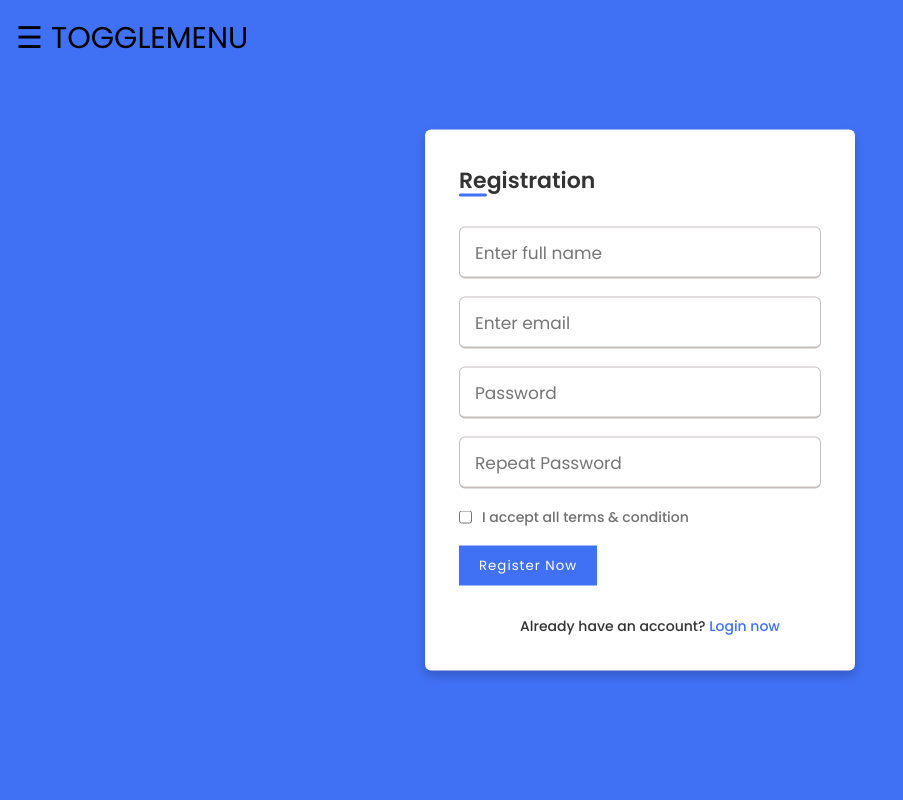
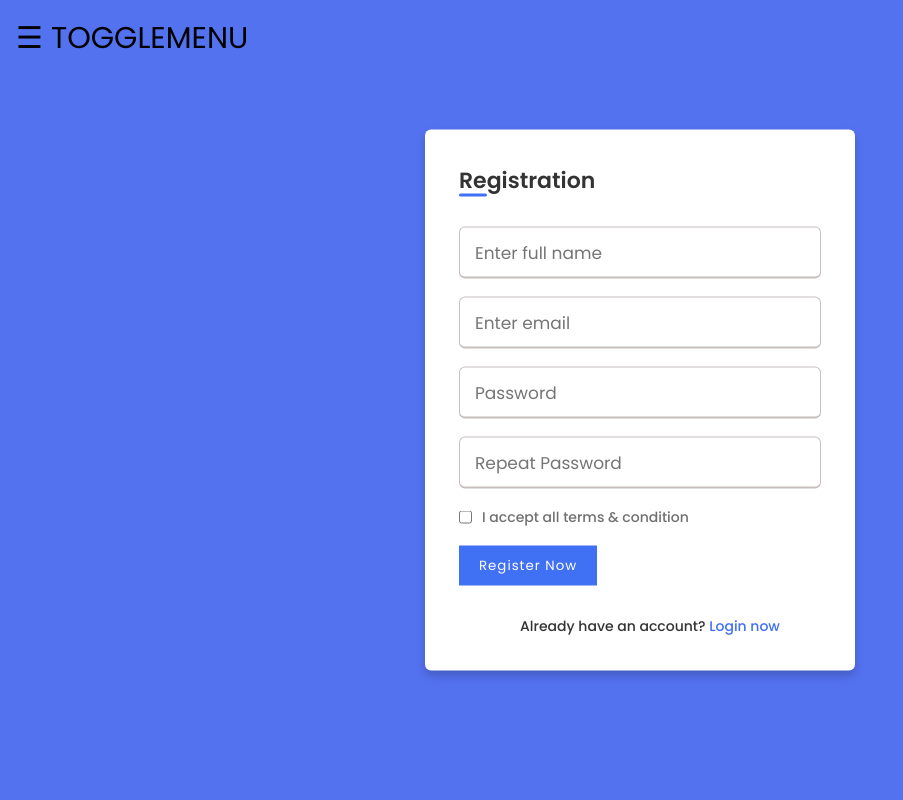
Before and after one commit to rv0fficial/Weather-App, a Flask app: page / in a window 1280 px wide. Shown: the whole page, without its empty margins (0-903 px from the left). Run offline with Flask 2, Linux system fonts and the light colour scheme; some libraries are stand-ins or nearby versions.

Commit message:
Fix the blue color miss match of the weather & sign,log pages

```diff
--- a/static/css/loginstyle.css
+++ b/static/css/loginstyle.css
@@ -9,7 +9,7 @@
 body{
   min-height: 100vh;
   width: 100%;
-  background: #4070f4;
+  background: #5372F0;
 }
 .container{
   position: absolute;
--- a/static/css/signinstyle.css
+++ b/static/css/signinstyle.css
@@ -10,7 +10,7 @@ body{
   display: flex;
   /*align-items: center;*/
   /*justify-content: center;*/ /*these 2 line are sholdn't be there after below line are added*/
-  background: #4070f4;
+  background: #5372F0;
 }
 .wrapper{
   /*position: relative;*/
```
